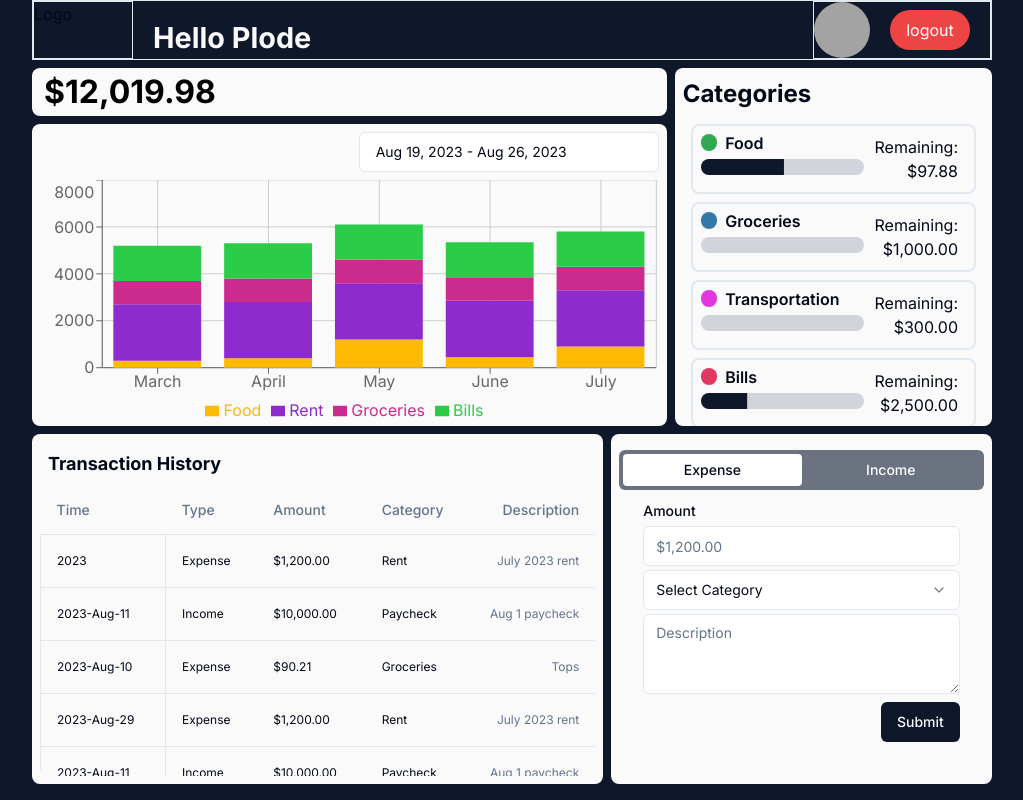
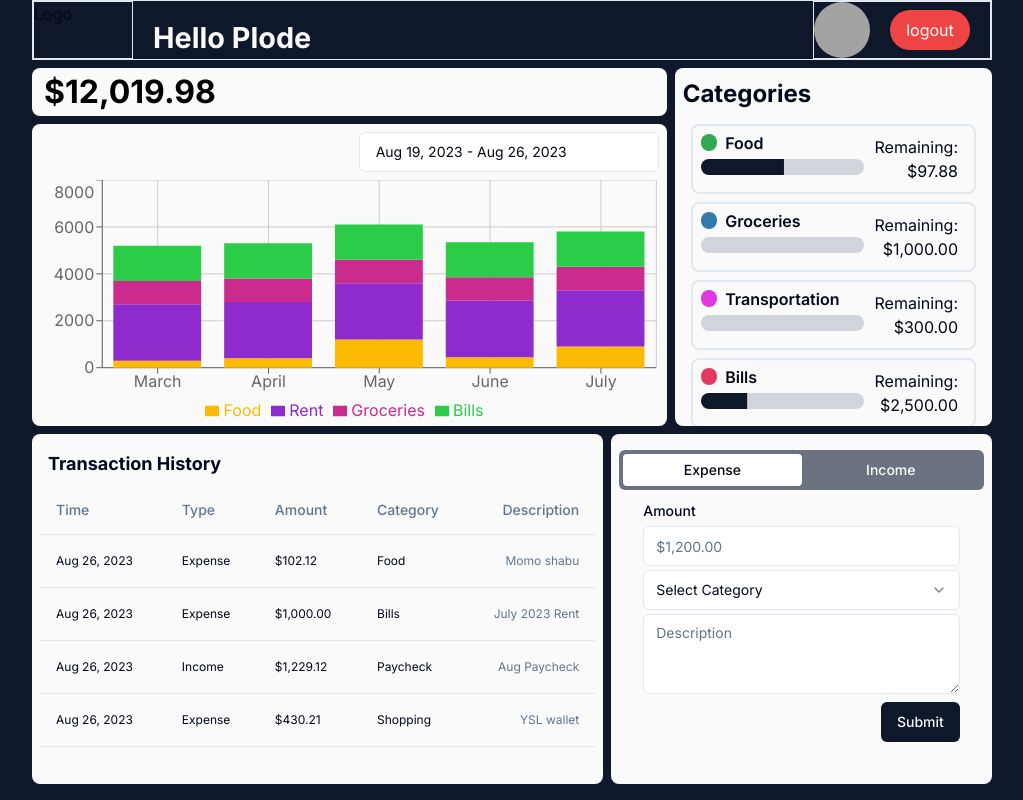
Before and after one commit to plode-v/moeny-tracker, a Next.js app: page /dashboard in a window 1280 px wide. Shown: the whole page, without its empty margins (128-1151 px from the left). Built offline with nearby package versions, Linux system fonts and the light colour scheme.

Commit message:
Update Transaction History component

```diff
--- a/components/TransactionHistory.tsx
+++ b/components/TransactionHistory.tsx
@@ -9,107 +9,13 @@ import {
 } from "@/components/ui/table"
 import { ScrollArea } from './ui/scroll-area'
 import { currencyFormat } from '@/lib/utils'
+import { data } from '@/constants/data'
 
 const TransactionHistory = () => {
 
-  const data = [
-    {
-      id: 1,
-      type: "Expense",
-      amount: 1200,
-      category: "Rent",
-      description: "July 2023 rent",
-      time: new Date().getFullYear()
-    },
-    {
-      id: 2,
-      type: "Income",
-      amount: 10000,
-      category: "Paycheck",
-      description: "Aug 1 paycheck",
-      time: '2023-Aug-11'
-    },
-    {
-      id: 3,
-      type: "Expense",
-      amount: 90.21,
-      category: "Groceries",
-      description: "Tops",
-      time: '2023-Aug-10'
-    },
-    {
-      id: 1,
-      type: "Expense",
-      amount: 1200,
-      category: "Rent",
-      description: "July 2023 rent",
-      time: '2023-Aug-29'
-    },
-    {
-      id: 2,
-      type: "Income",
-      amount: 10000,
-      category: "Paycheck",
-      description: "Aug 1 paycheck",
-      time: '2023-Aug-11'
-    },
-    {
-      id: 3,
-      type: "Expense",
-      amount: 90.21,
-      category: "Groceries",
-      description: "Tops",
-      time: '2023-Aug-10'
-    },
-    {
-      id: 1,
-      type: "Expense",
-      amount: 1200,
-      category: "Rent",
-      description: "July 2023 rent",
-      time: '2023-Aug-29'
-    },
-    {
-      id: 2,
-      type: "Income",
-      amount: 10000,
-      category: "Paycheck",
-      description: "Aug 1 paycheck",
-      time: '2023-Aug-11'
-    },
-    {
-      id: 3,
-      type: "Expense",
-      amount: 90.21,
-      category: "Groceries",
-      description: "Tops",
-      time: '2023-Aug-10'
-    },
-    {
-      id: 1,
-      type: "Expense",
-      amount: 1200,
-      category: "Rent",
-      description: "July 2023 rent",
-      time: '2023-Aug-29'
-    },
-    {
-      id: 2,
-      type: "Income",
-      amount: 10000,
-      category: "Paycheck",
-      description: "Aug 1 paycheck",
-      time: '2023-Aug-11'
-    },
-    {
-      id: 3,
-      type: "Expense",
-      amount: 90.21,
-      category: "Groceries",
-      description: "Tops",
-      time: '2023-Aug-10'
-    },
-  ]
+  const handleClick = () => {
+    alert("Transaction History")
+  }
 
   return (
     // FIXME: show modal onClick on each transaction
@@ -128,12 +34,12 @@ const TransactionHistory = () => {
         </TableHeader>
         <TableBody className='text-[12px] 2xl:text-[16px]'>
           {data.map(money => (
-            <TableRow key={money.id}>
-              <TableCell className='border'>{money.time}</TableCell>
-              <TableCell>{money.type}</TableCell>
-              <TableCell>{currencyFormat(money.amount)}</TableCell>
-              <TableCell>{money.category}</TableCell>
-              <TableCell className='text-right text-muted-foreground overflow-hidden text-ellipsis whitespace-nowrap max-w-[100px]'>{money.description}</TableCell>
+            <TableRow key={money.id} className='cursor-pointer' onClick={handleClick}>
+              <TableCell className='border-y'>{money.time}</TableCell>
+              <TableCell className='border-y'>{money.type}</TableCell>
+              <TableCell className='border-y'>{currencyFormat(money.amount)}</TableCell>
+              <TableCell className='border-y'>{money.category}</TableCell>
+              <TableCell className='text-right text-muted-foreground overflow-hidden text-ellipsis whitespace-nowrap max-w-[100px] border-y'>{money.description}</TableCell>
             </TableRow>
           ))}
         </TableBody>
--- a/constants/data.ts
+++ b/constants/data.ts
@@ -22,8 +22,16 @@ export const categories = [
         title: "Bills",
         color: "#e0385f",
         budget: 3500
+    },
+    {
+        id: 5,
+        title: "Shopping",
+        color: "#e0d038",
+        budget: 1000
     }
 ]
+
+const dateString = new Date().toLocaleDateString('en-US', { day: "numeric", month: "short", year: "numeric" });
 
 export const data = [
     {
@@ -32,7 +40,7 @@ export const data = [
         category: "Food",
         type: "Expense",
         description: "Momo shabu",
-        time: new Date()
+        time: dateString
     },
     {
         id: 2,
@@ -40,6 +48,22 @@ export const data = [
         category: "Bills",
         type: "Expense",
         description: "July 2023 Rent",
-        time: new Date()
+        time: dateString
+    },
+    {
+        id: 3,
+        amount: 1229.12,
+        category: "Paycheck",
+        type: "Income",
+        description: "Aug Paycheck",
+        time: dateString
+    },
+    {
+        id: 4,
+        amount: 430.21,
+        category: "Shopping",
+        type: "Expense",
+        description: "YSL wallet",
+        time: dateString
     }
 ]
```
Also changed, not shown: components/CategoryChart.tsx (+0 -34 lines).
